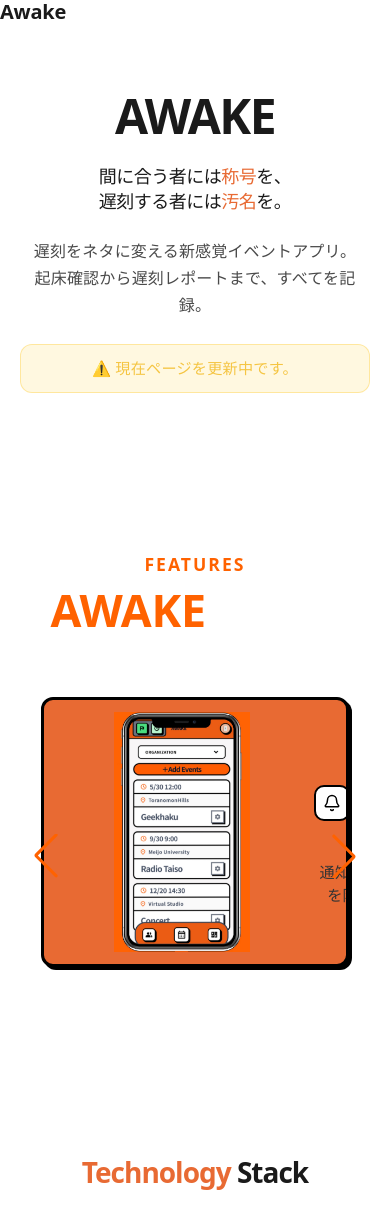
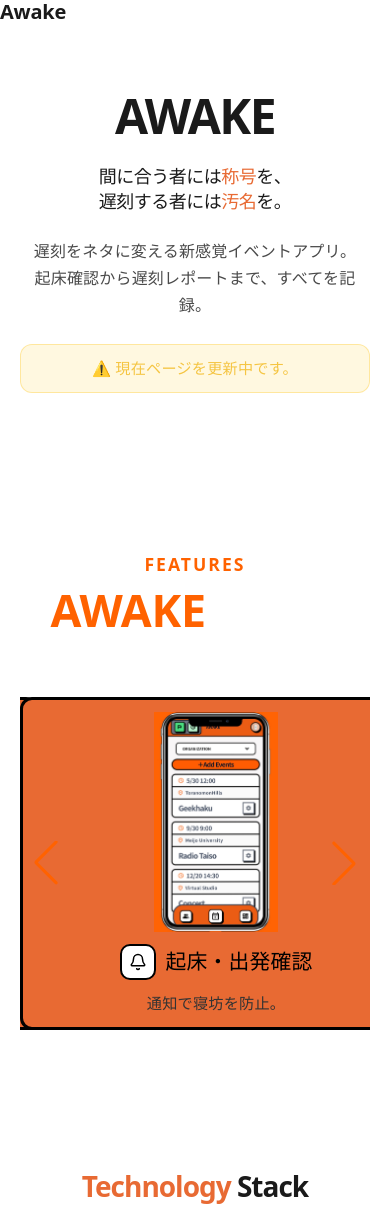
Before and after one commit to HYSTpj/Awake, a React (Vite) app: page / in a window 390 px wide. Shown: the top 1206 px of the page. Built offline with nearby package versions, Linux system fonts and the light colour scheme.

Commit message:
モバイルサイズ修正

```diff
--- a/src/components/Features/Features.css
+++ b/src/components/Features/Features.css
@@ -153,9 +153,8 @@
   font-weight: 900;
 }
 
-/* Mobile - レスポンシブ対応 */
-/* Mobile - レスポンシブ対応 */
-@media (max-width: 768px) {  /* ← 768spx → 768px */
+/* --- Mobile - レスポンシブ対応 --- */
+@media (max-width: 768px) {
   .features-section {
     padding: 80px 20px;
   }
@@ -164,24 +163,37 @@
     font-size: 2.8rem;
   }
 
+  /* --- Card本体 --- */
   .feature-card {
-    min-height: 180px;
+    width: 100%;
+    max-width: 100%; /* スマホの時は横幅いっぱいまで使う */
+    min-height: auto; /* 高さは中身に合わせて自動調整にする */
+
+    display: flex;
+    flex-direction: column; /* ★超重要：ここを縦並び（上画像、下言葉）に変えることで文字が復活します！ */
+
+    align-items: center;
     gap: 20px;
-    padding: 16px;
+    padding: 24px 16px; /* スマホ用に内側の余白を上下にしっかり持たせる */
+    margin: 0 auto;
   }
 
+  /* --- 【左側】画像エリア（スマホ用サイズ） --- */
   .feature-image-wrapper {
-    width: 240px;
-    height: 240px;
+    /* スマホ画面でもはみ出さないように、少しスリム（140px〜160px程度）に絞ります */
+    width: 150px;
+    height: 220px;
+    margin-left: 0;
   }
 
+  /* --- 【右側】言葉（コンテンツ）エリア --- */
   .feature-card-content {
     width: 100%;
-    align-items: center;
-    text-align: center;
+    align-items: center;  /* 中身を中央寄せにする */
+    text-align: center;   /* テキストも中央寄せ */
   }
 
   .feature-card-header {
-    justify-content: center;
+    justify-content: center; /* アイコンとタイトルを中央に寄せる */
   }
 }
```
